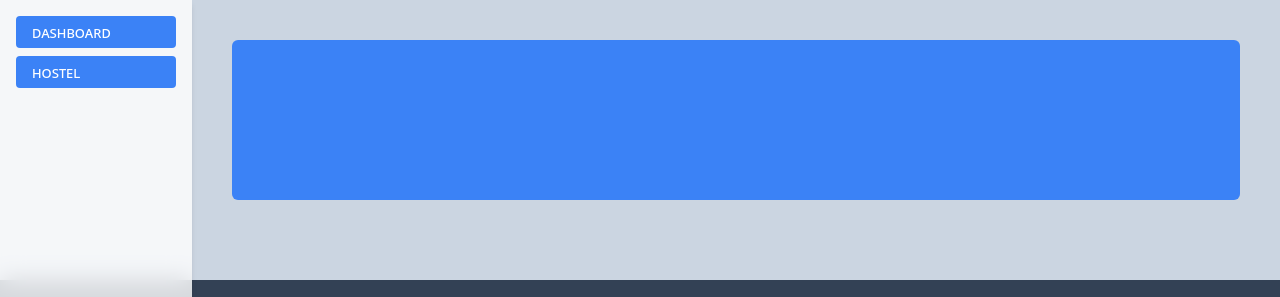
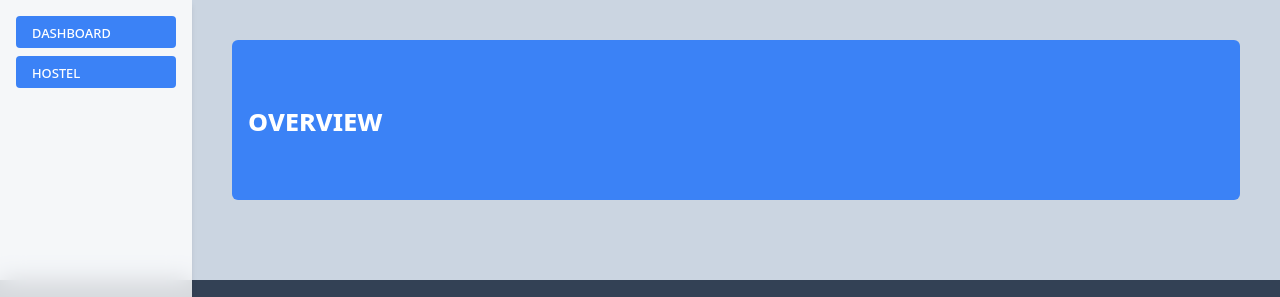
Before and after one commit to mminuwaali/hostel-allocation, a Django app: template account/templates/dashboard/index.html in a window 1280 px wide. Shown: the top 297 px of the page. Run offline with Django 4.2, Linux system fonts and the light colour scheme; the template is opened without the code that fills it, so the values that code supplies are empty; some libraries are stand-ins or nearby versions.

Commit message:
added requirements

```diff
--- a/account/templates/dashboard/index.html
+++ b/account/templates/dashboard/index.html
@@ -1,8 +1,9 @@
 {% extends 'dashboard.html' %}
 
 {% block content %}
-  <section class="w-full h-40 rounded-md bg-blue-500 p-4 relative flex flex-none items-end justify-center">
-    <div class="w-56 aspect-2 rounded shadow-md bg-white absolute bottom-0 translate-y-1/2"></div>
+  <section class="w-full h-40 rounded-md bg-blue-500 p-4 relative flex flex-none items-center justify-between">
+    <h1 class="text-3xl lowercase text-white font-bold" style="font-variant: small-caps;">overview</h1>
+    {% comment %} <div class="w-56 aspect-2 rounded shadow-md bg-white absolute bottom-0 translate-y-1/2"></div> {% endcomment %}
   </section>
 
   <section class="w-full flex flex-col mt-20 p-4">
```
Also changed, not shown: requirements.txt (added, +29 -0 lines).
